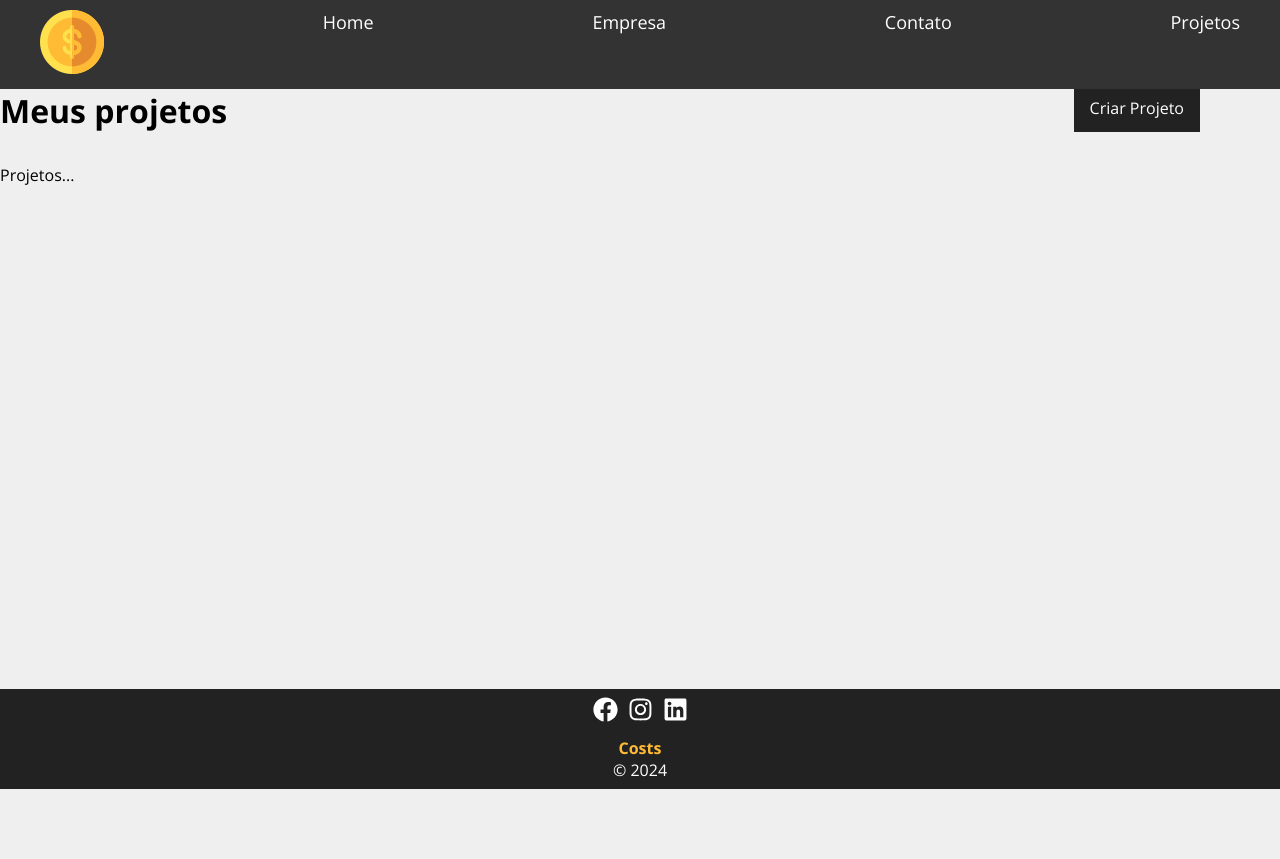
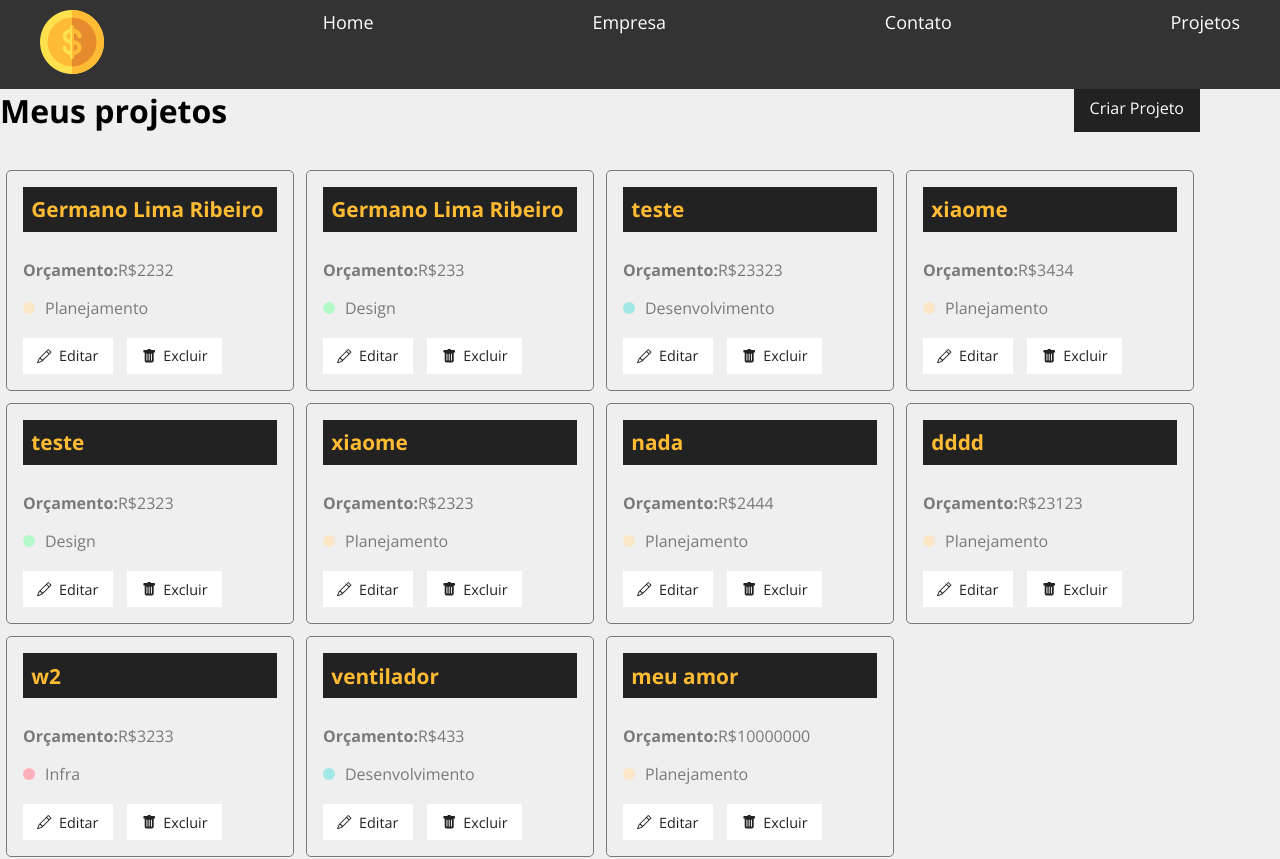
Before and after one commit to gertn1/Gerenciador-de-projetos-, a React (Create React App) app: page /projects in a window 1280 px wide. Shown: the top 859 px of the page. Before the commit the page ends 800 px from the top, so only its background shows below. Built offline with nearby package versions, Linux system fonts and the light colour scheme; data requests are answered from the project's data file.

Commit message:
criação de busca de projetos e  estilos da pagina projetos

```diff
--- a/db.json
+++ b/db.json
@@ -1,163 +1,6 @@
 {
   "projects": [
-    {
-      "id": "f263",
-      "cost": 0,
-      "services": []
-    },
-    {
-      "id": "484c",
-      "cost": 0,
-      "services": []
-    },
-    {
-      "id": "3003",
-      "category": {
-        "id": "2",
-        "name": "Desenvolvimento"
-      },
-      "cost": 0,
-      "services": []
-    },
-    {
-      "id": "dc10",
-      "category": {
-        "id": "2",
-        "name": "Desenvolvimento"
-      },
-      "cost": 0,
-      "services": []
-    },
-    {
-      "id": "263b",
-      "category": {
-        "id": "2",
-        "name": "Desenvolvimento"
-      },
-      "cost": 0,
-      "services": []
-    },
-    {
-      "id": "10c8",
-      "name": "teste",
-      "budget": "24233",
-      "category": {
-        "id": "2",
-        "name": "Desenvolvimento"
-      },
-      "cost": 0,
-      "services": []
-    },
-    {
-      "id": "eeda",
-      "name": "teste",
-      "budget": "24233",
-      "category": {
-        "id": "2",
-        "name": "Desenvolvimento"
-      },
-      "cost": 0,
-      "services": []
-    },
-    {
-      "id": "8c1f",
-      "name": "teste",
-      "budget": "24233",
-      "category": {
-        "id": "2",
-        "name": "Desenvolvimento"
-      },
-      "cost": 0,
-      "services": []
-    },
-    {
-      "id": "a0a3",
-      "name": "teste",
-      "budget": "2323",
-      "category": {
-        "id": "3",
-        "name": "Design"
-      },
-      "cost": 0,
-      "services": []
-    },
-    {
-      "id": "ad6a",
-      "name": "teste",
-      "budget": "2323",
-      "category": {
-        "id": "3",
-        "name": "Design"
-      },
-      "cost": 0,
-      "services": []
-    },
-    {
-      "id": "3218",
-      "name": "teste",
-      "budget": "2323",
-      "category": {
-        "id": "3",
-        "name": "Design"
-      },
-      "cost": 0,
-      "services": []
-    },
-    {
-      "id": "22b4",
-      "name": "Germano Lima Ribeiro",
-      "budget": "3455",
-      "category": {
-        "id": "4",
-        "name": "Planejamento"
-      },
-      "cost": 0,
-      "services": []
-    },
-    {
-      "id": "566c",
-      "name": "sol",
-      "budget": "34355",
-      "category": {
-        "id": "1",
-        "name": "Infra"
-      },
-      "cost": 0,
-      "services": []
-    },
-    {
-      "id": "9c2d",
-      "name": "meu projeto",
-      "budget": "3999",
-      "category": {
-        "id": "2",
-        "name": "Desenvolvimento"
-      },
-      "cost": 0,
-      "services": []
-    },
-    {
-      "id": "5dfd",
-      "name": "Germano Lima Ribeiro",
-      "budget": "4343",
-      "category": {
-        "id": "1",
-        "name": "Infra"
-      },
-      "cost": 0,
-      "services": []
-    },
-    {
-      "id": "ff96",
-      "name": "meu projeto 2",
-      "budget": "32424",
-      "category": {
-        "id": "3",
-        "name": "Design"
-      },
-      "cost": 0,
-      "services": []
-    },
+
     {
       "id": "248a",
       "name": "Germano Lima Ribeiro",
@@ -212,6 +55,72 @@
       },
       "cost": 0,
       "services": []
+    },
+    {
+      "id": "d9ea",
+      "name": "xiaome",
+      "budget": "2323",
+      "category": {
+        "id": "4",
+        "name": "Planejamento"
+      },
+      "cost": 0,
+      "services": []
+    },
+    {
+      "id": "bab9",
+      "name": "nada",
+      "budget": "2444",
+      "category": {
+        "id": "4",
+        "name": "Planejamento"
+      },
+      "cost": 0,
+      "services": []
+    },
+    {
+      "id": "522a",
+      "name": "dddd",
+      "budget": "23123",
+      "category": {
+        "id": "4",
+        "name": "Planejamento"
+      },
+      "cost": 0,
+      "services": []
+    },
+    {
+      "id": "e6d2",
+      "name": "w2",
+      "budget": "3233",
+      "category": {
+        "id": "1",
+        "name": "Infra"
+      },
+      "cost": 0,
+      "services": []
+    },
+    {
+      "id": "fc02",
+      "name": "ventilador ",
+      "budget": "433",
+      "category": {
+        "id": "2",
+        "name": "Desenvolvimento"
+      },
+      "cost": 0,
+      "services": []
+    },
+    {
+      "id": "59b6",
+      "name": "meu amor",
+      "budget": "10000000",
+      "category": {
+        "id": "4",
+        "name": "Planejamento"
+      },
+      "cost": 0,
+      "services": []
     }
   ],
   "categories": [
--- a/src/components/layout/Message.js
+++ b/src/components/layout/Message.js
@@ -3,7 +3,8 @@
 
 function Message({type , msg }){
 
-    const [visible , setVisible] = useState(false)
+    // const [visible , setVisible] = useState(false)
+    const [visible, setVisible] = useState(!!msg);
 
     useEffect(() => {
 
--- a/src/components/pages/Projects.js
+++ b/src/components/pages/Projects.js
@@ -1,17 +1,42 @@
 import { useLocation  } from "react-router-dom"
+import { useState , useEffect } from "react";
 import Message from "../layout/Message"
 import Container from "../layout/Container";
 import LinkButton from "../layout/LinkButton";
+import ProjectCard from "../project/ProjectCard";
 
 import styles from './Projects.module.css'
 
+
 function Projects() {
+
+    const [projects , setProjects ] =  useState([])
+
+
     const location = useLocation();
     let message = '';
 
     if (location.state) {
         message = location.state.message;
     }
+
+    useEffect(() => {
+
+        fetch('http://localhost:5000/projects', {
+            method : 'GET',
+            headers: {
+                'Content-Type': 'application/json' ,
+
+            },
+
+        })
+            .then((resp) => resp.json())
+            .then((data) => {
+                console.log(data)
+                setProjects(data)
+        })
+        .catch((err) => console.log(err))
+    }, [])
 
     return (
         <div className={styles.projects_container}>
@@ -21,7 +46,16 @@
             </div>
             {message && <Message type="success" msg={message} />}
             <Container customClass="start">
-                <p>Projetos...</p>
+             {projects.length > 0 &&
+             projects.map((project) => <ProjectCard
+             id={project.id}
+             name={project.name}
+             budget={project.budget}
+             category={project.category?.name}
+
+             key ={project.id}
+              />
+             )}
             </Container>
         </div>
 
--- /dev/null
+++ b/src/components/project/ProjectCard.js
@@ -0,0 +1,31 @@
+import styles from './ProjectCard.module.css'
+import { Link } from 'react-router-dom'
+
+import {BsPencil, BsFillTrashFill } from 'react-icons/bs'
+
+
+function ProjectCard({id, name , budget , category , handleRemove}){
+    return (
+        <div className={styles.project_card}>
+            <h4 >{name}</h4>
+            <p>
+                <span>Orçamento:</span>R${budget}
+            </p>
+            <p className={styles.category_text}>
+            <span className = {`${styles[category?.toLowerCase() || '']}`}> </span> {category}
+            </p>
+            <div className={styles.project_card_actions}>
+              <Link to="/">
+              <BsPencil /> Editar
+              </Link>
+               <button>
+                <BsFillTrashFill /> Excluir
+               </button>
+            </div>
+        </div>
+    )
+
+}
+
+
+export default ProjectCard
--- /dev/null
+++ b/src/components/project/ProjectCard.module.css
@@ -0,0 +1,82 @@
+.project_card {
+    padding: 1em;
+    border: 1px solid #7a7a7a;
+    border-radius: 5px;
+    width: 24%;
+    margin: 0.5%;
+}
+.project_card h4 {
+    background-color: #222;
+    color: #ffbb33;
+    padding: 0.4em;
+    margin-bottom: 1.3em;
+    font-size: 1.3em;
+}
+.project_card p {
+    color: #7a7a7a;
+    margin-bottom:1em;
+
+}
+.project_card p span {
+    font-weight:bold;
+}
+.category_text{
+    display: flex;
+    align-items: center;
+}
+.category_text span{
+    display: block;
+    height: 12px;
+    width: 12px;
+    border-radius: 50%;
+    background-color: #ccc;
+    margin-right: 10px;
+
+}
+.category_text .infra {
+    background-color: #ffaebc;
+
+}
+.category_text .desenvolvimento {
+    background-color: #a0e7e5;
+
+}
+.category_text .design  {
+    background-color: #b4f8c8;
+
+
+}
+.category_text .planejamento {
+    background-color: #fbe7c6;
+
+}
+.project_card_actions{
+    margin-top: 1.2em;
+    display: flex;
+    align-items: center;
+}
+.project_card_actions a,
+.project_card_actions button{
+ text-decoration: none;
+ border: none;
+ background-color: #fff;
+ color: #222;
+ font-size: .9em;
+ padding: .6em 1em;
+ margin-right: 1em;
+ cursor:pointer;
+ display: flex;
+ align-items: center;
+ transition: 0.5s;
+}
+
+.project_card_actions svg{
+    margin-right: .5em;
+
+}
+.project_card_actions a:hover,
+.project_card_actions button:hover{
+background-color: #222;
+color: #ffbb33;
+
+}
```
